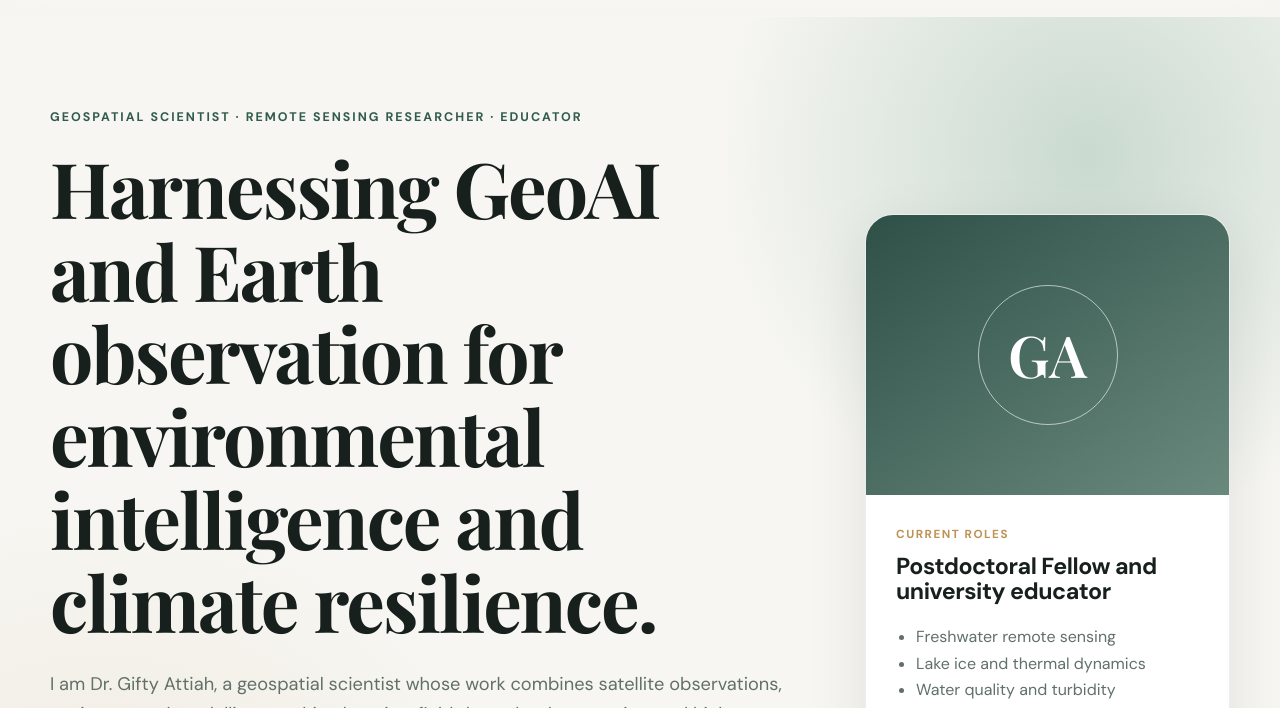
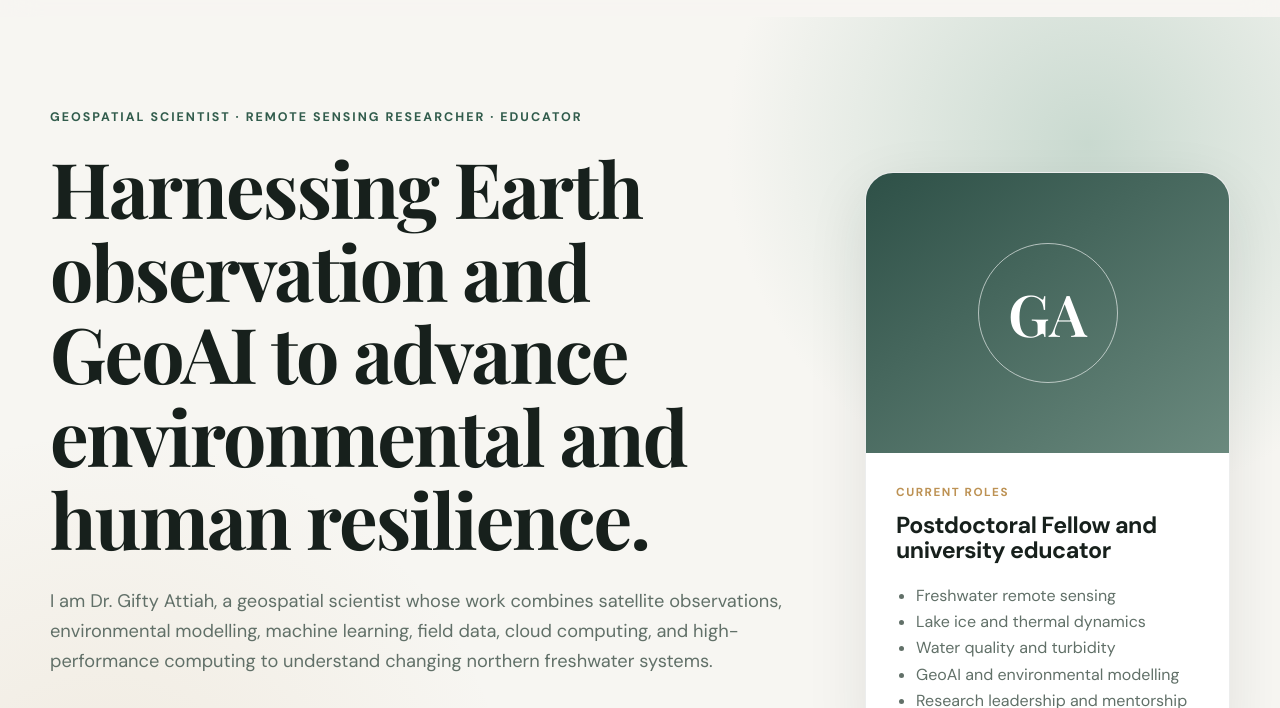
Before and after one commit to henryiiilocation983/henryiiilocation983.github.io, a plain HTML site: page index.html in a window 1280 px wide. Shown: the part 62-770 px from the top of the page. Drawn offline with nearby package versions, Linux system fonts and the light colour scheme.

Commit message:
Update index.html

```diff
--- a/index.html
+++ b/index.html
@@ -31,7 +31,7 @@
   <div class="hero-grid container">
     <div class="hero-copy reveal">
       <p class="eyebrow">Geospatial Scientist · Remote Sensing Researcher · Educator</p>
-      <h1>Harnessing GeoAI and Earth observation for environmental intelligence and climate resilience.</h1>
+      <h1>Harnessing Earth observation and GeoAI to advance environmental and human resilience.</h1>
       <p class="hero-text">I am Dr. Gifty Attiah, a geospatial scientist whose work combines satellite observations, environmental modelling, machine learning, field data, cloud computing, and high-performance computing to understand changing northern freshwater systems.</p>
       <div class="hero-actions"><a class="button primary" href="#projects">Explore my research</a><a class="button secondary" href="assets/Gifty_Attiah_CV.pdf" target="_blank" rel="noopener">View CV</a></div>
       <div class="hero-links"><a href="https://github.com/geattiah" target="_blank" rel="noopener noreferrer">GitHub</a><a href="https://www.linkedin.com/in/gifty-attiah/" target="_blank" rel="noopener noreferrer">LinkedIn</a><a href="https://scholar.google.com/citations?user=P1WRL8AAAAAJ&amp;hl=en" target="_blank" rel="noopener noreferrer">Google Scholar</a></div>
```
